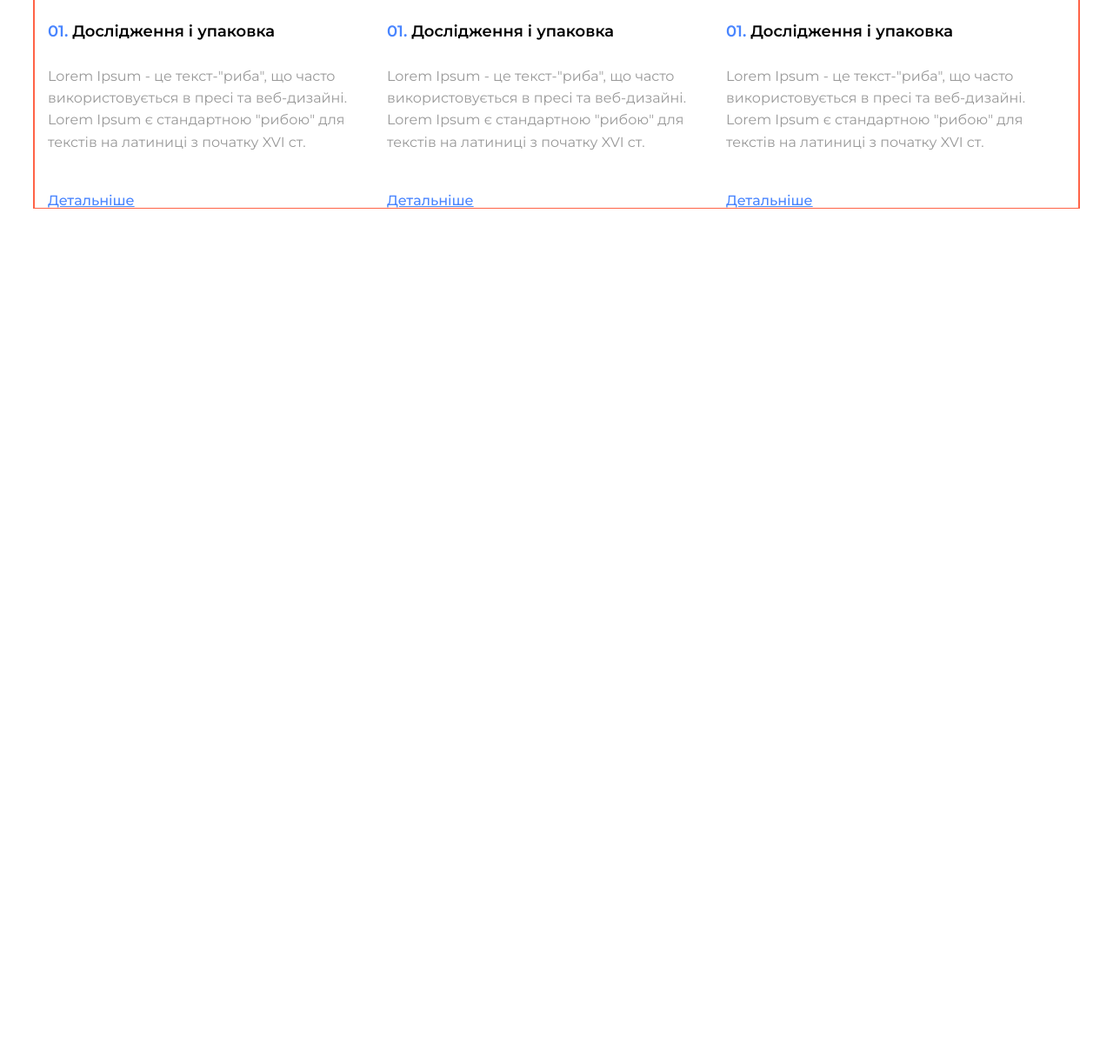
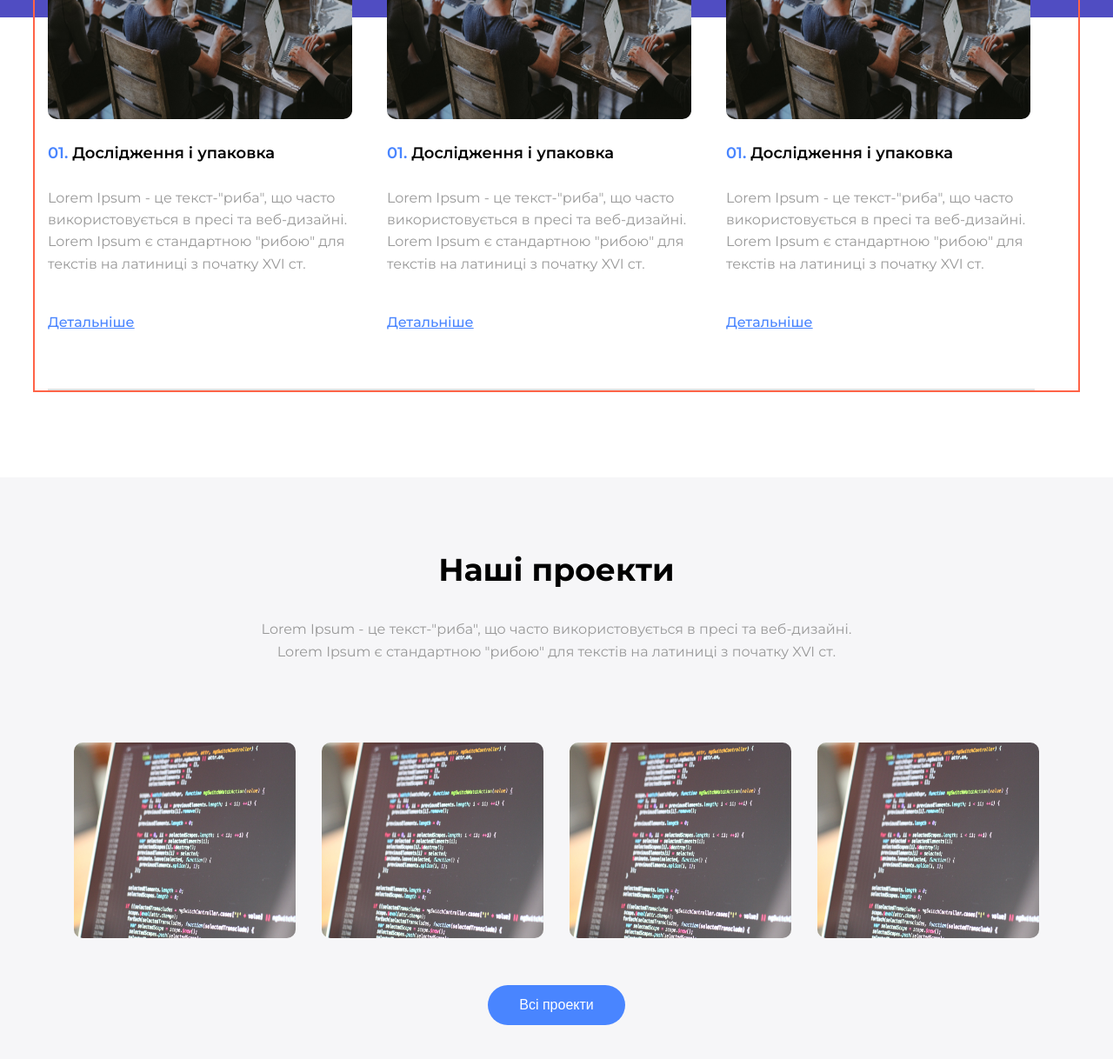
Before and after one commit to Sviatron/Peredova-IT-Studio, a plain HTML site: page index.html in a window 1280 px wide. Shown: the part 2412-3630 px from the top of the page at 87% size. Before the commit the page ends 2652 px from the top, so only its background shows below. Drawn offline with Linux system fonts and the light colour scheme.

Commit message:
absolute cinema

```diff
--- a/index.html
+++ b/index.html
@@ -196,7 +196,8 @@
           </ul>
         </div>
       </section>
-      <section class="container works">
+      <section class="works">
+        <div class="container">
           <div class="works__top">
             <h2 class="works__title">
               Наші роботи на яких ми <br />
@@ -206,7 +207,11 @@
           </div>
           <ul class="works__list">
             <li class="works__item">
-            <img src="./images/works-img.jpg" alt="works" class="works__img" />
+              <img
+                src="./images/works-img.jpg"
+                alt="works"
+                class="works__img"
+              />
               <h3 class="works__name">
                 <span class="works__span">01.</span> Дослідження і упаковка
               </h3>
@@ -218,7 +223,11 @@
               <a href="" class="works__link">Детальніше</a>
             </li>
             <li class="works__item">
-            <img src="./images/works-img.jpg" alt="works" class="works__img" />
+              <img
+                src="./images/works-img.jpg"
+                alt="works"
+                class="works__img"
+              />
               <h3 class="works__name">
                 <span class="works__span">01.</span> Дослідження і упаковка
               </h3>
@@ -230,7 +239,11 @@
               <a href="" class="works__link">Детальніше</a>
             </li>
             <li class="works__item">
-            <img src="./images/works-img.jpg" alt="works" class="works__img" />
+              <img
+                src="./images/works-img.jpg"
+                alt="works"
+                class="works__img"
+              />
               <h3 class="works__name">
                 <span class="works__span">01.</span> Дослідження і упаковка
               </h3>
@@ -242,6 +255,49 @@
               <a href="" class="works__link">Детальніше</a>
             </li>
           </ul>
+        </div>
+      </section>
+      <section class="projects">
+        <div class="conatiner">
+          <h2 class="projects__title">Наші проекти</h2>
+          <p class="projects__text">
+            Lorem Ipsum - це текст-"риба", що часто використовується в пресі та
+            веб-дизайні. <br />
+            Lorem Ipsum є стандартною "рибою" для текстів на латиниці з початку
+            XVI ст.
+          </p>
+          <ul class="projects__list">
+            <li class="projects__item">
+              <img
+                src="./images/projects__img.jpg"
+                alt=""
+                class="projects__img"
+              />
+            </li>
+            <li class="projects__item">
+              <img
+                src="./images/projects__img.jpg"
+                alt=""
+                class="projects__img"
+              />
+            </li>
+            <li class="projects__item">
+              <img
+                src="./images/projects__img.jpg"
+                alt=""
+                class="projects__img"
+              />
+            </li>
+            <li class="projects__item">
+              <img
+                src="./images/projects__img.jpg"
+                alt=""
+                class="projects__img"
+              />
+            </li>
+          </ul>
+          <button type="button" class="projects__btn">Всі проекти</button>
+        </div>
       </section>
     </main>
   </body>
--- a/scss/components/_container.scss
+++ b/scss/components/_container.scss
@@ -4,10 +4,10 @@
   width: 100%;
   padding: 0 15px 0 15px;
   outline: 2px solid tomato;
-   @media screen and (min-width: 480px){
+  @media screen and (min-width: 480px) {
     max-width: 480px;
   }
-    @media screen and (min-width: 1200px){
+  @media screen and (min-width: 1200px) {
     max-width: 1200px;
   }
 }
--- a/scss/layouts/_abtus.scss
+++ b/scss/layouts/_abtus.scss
@@ -1,5 +1,7 @@
 .works {
   position: relative;
+  background-image: linear-gradient(to bottom, #504dc2 50%, #fff 50%);
+  margin-bottom: 100px;
 }
 .works__top {
   display: flex;
@@ -12,6 +14,8 @@
   line-height: 146%;
   letter-spacing: 0%;
   color: #ffffff;
+  margin-bottom: 70px;
+  margin-top: 70px;
 }
 .works__btn {
   font-weight: 500;
@@ -19,15 +23,27 @@
   line-height: 100%;
   letter-spacing: 0%;
   text-align: center;
-  color: #ffffff;
+  color: #fff;
   background-color: #4985ff;
+  border: transparent;
   border-radius: 30px;
-  border: transparent;
+  padding: 13px 35px 15px 35px;
 }
 .works__list {
   display: flex;
   flex-direction: row;
   justify-content: space-between;
+  position: relative;
+  padding-bottom: 70px;
+}
+.works__list::after {
+  content: "";
+  display: block;
+  width: 97%;
+  height: 2px;
+  background-color: #e0e0e0;
+  position: absolute;
+  bottom: 0;
 }
 .works__item {
   display: flex;
--- /dev/null
+++ b/scss/layouts/_projects.scss
@@ -0,0 +1,49 @@
+.projects {
+  background-color: #f6f6f8;
+  padding-top: 80px;
+  padding-bottom: 100px;
+}
+.projects__title {
+  font-weight: 700;
+  font-size: 36px;
+  line-height: 146%;
+  letter-spacing: 0%;
+  text-align: center;
+  color: #000000;
+  margin-bottom: 30px;
+}
+.projects__text {
+  font-weight: 400;
+  font-size: 16px;
+  line-height: 158%;
+  letter-spacing: 0%;
+  text-align: center;
+  color: #999999;
+  margin-bottom: 92px;
+}
+.projects__list {
+  display: flex;
+  gap: 30px;
+  justify-content: center;
+  align-items: center;
+}
+.projects__img {
+  width: 255px;
+  height: 225px;
+  border-radius: 10px;
+}
+.projects__btn {
+  font-weight: 500;
+  font-size: 16px;
+  line-height: 100%;
+  letter-spacing: 0%;
+  text-align: center;
+  color: #fff;
+  background-color: #4985ff;
+  border-radius: 30px;
+  border: transparent;
+  padding: 15px 36px;
+  display: block;
+  margin: 0 auto;
+  margin-top: 50px;
+}
--- a/scss/main.scss
+++ b/scss/main.scss
@@ -5,3 +5,4 @@
 @import "layouts/dodatki";
 @import "layouts/standarts";
 @import "layouts/abtus";
+@import "layouts/projects";
```
Also changed, not shown: css/main.css, css/main.min.css, images/projects__img.jpg (added). Lines whose indentation alone changed are shown as unchanged.
